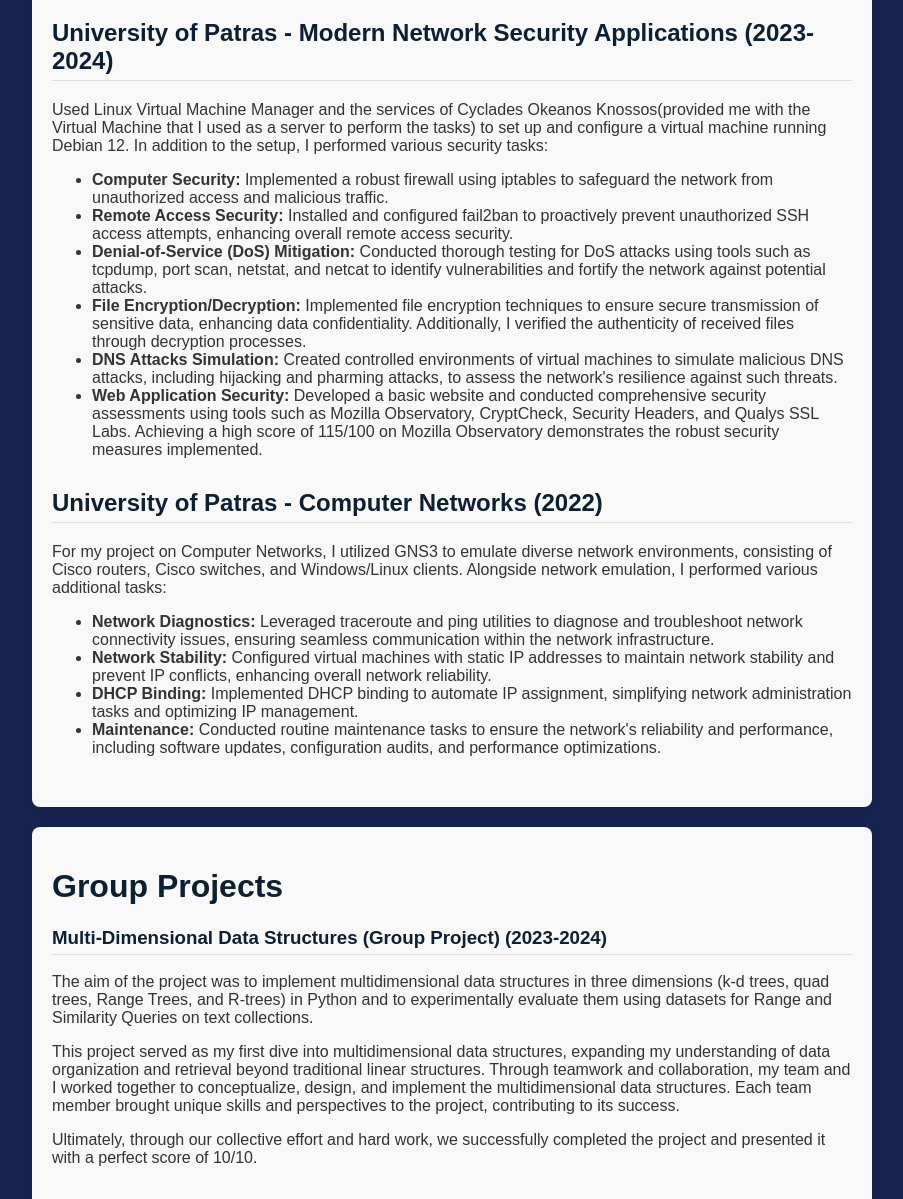
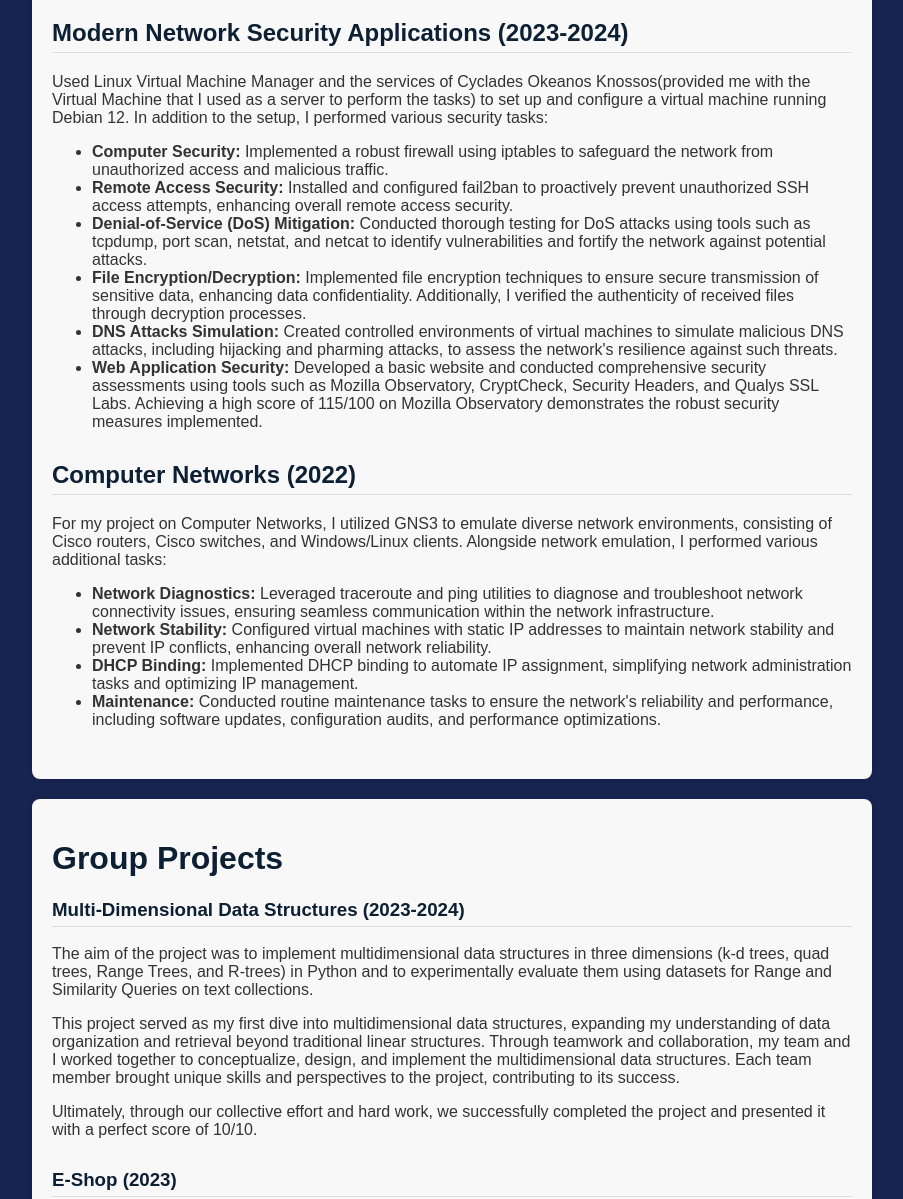
Before and after one commit to PanosStath/Website, a plain HTML site: page projects.html in a window 1280 px wide. Shown: the part 101-1300 px from the top of the page, without its empty margins (188-1091 px from the left). Drawn offline with Linux system fonts and the light colour scheme.

Commit message:
Update projects.html

```diff
--- a/projects.html
+++ b/projects.html
@@ -53,7 +53,7 @@
     <div class="container">
         <h1>My Projects</h1>
         <div class="section">
-            <h2>University of Patras - Modern Network Security Applications (2023-2024)</h2>
+            <h2>Modern Network Security Applications (2023-2024)</h2>
             <p>Used Linux Virtual Machine Manager and the services of Cyclades Okeanos Knossos(provided me with the Virtual Machine that I used as a server to perform the tasks) to set up and configure a virtual machine running Debian 12. In addition to the setup, I performed various security tasks:</p>
             <ul>
                 <li><strong>Computer Security:</strong> Implemented a robust firewall using iptables to safeguard the network from unauthorized access and malicious traffic.</li>
@@ -65,7 +65,7 @@
             </ul>
         </div>
         <div class="section">
-            <h2>University of Patras - Computer Networks (2022)</h2>
+            <h2>Computer Networks (2022)</h2>
             <p>For my project on Computer Networks, I utilized GNS3 to emulate diverse network environments, consisting of Cisco routers, Cisco switches, and Windows/Linux clients. Alongside network emulation, I performed various additional tasks:</p>
     <ul>
         <li><strong>Network Diagnostics:</strong> Leveraged traceroute and ping utilities to diagnose and troubleshoot network connectivity issues, ensuring seamless communication within the network infrastructure.</li>
@@ -78,20 +78,20 @@
     <div class="container">
         <h1>Group Projects</h1>
         <div class="section">
-            <h3>Multi-Dimensional Data Structures (Group Project) (2023-2024)</h3>
+            <h3>Multi-Dimensional Data Structures (2023-2024)</h3>
             <p>The aim of the project was to implement multidimensional data structures in three dimensions (k-d trees, quad trees, Range Trees, and R-trees) in Python and to experimentally evaluate them using datasets for Range and Similarity Queries on text collections.</p>
             <p>This project served as my first dive into multidimensional data structures, expanding my understanding of data organization and retrieval beyond traditional linear structures. Through teamwork and collaboration, my team and I worked together to conceptualize, design, and implement the multidimensional data structures. Each team member brought unique skills and perspectives to the project, contributing to its success.</p>
             <p>Ultimately, through our collective effort and hard work, we successfully completed the project and presented it with a perfect score of 10/10.</p>
         </div>
         <div class="section">
-            <h3>E-Shop (Group Project) (2023)</h3>
+            <h3>E-Shop (2023)</h3>
             <p>Our team embarked on the creation of an e-commerce platform specializing in electronics, offering a diverse range of products such as laptops, phones, tablets, and more. The e-shop served as a marketplace where individuals and companies could list their electronic items for sale.</p>
     <p>The project was approached collaboratively, with an emphasis on teamwork and effective communication. Guided by the principles of collaboration, we designated two team members as leads, each contributing to the project's direction and coordination. I had the privilege of serving as one of the lead members, facilitating collaboration and ensuring project milestones were met.</p>
 
     <p>As a result of our collective efforts and dedication to excellence, the e-shop project was successfully delivered on time and met all project objectives. Our emphasis on teamwork and leadership contributed to the project's success, exemplifying our commitment to effective collaboration and innovation.</p>
         </div>
         <div class="section">
-            <h3>Travel Agency Management System (Group Project) (2022-2023)</h3>
+            <h3>Travel Agency Management System (2022-2023)</h3>
             <p>Our team developed a Travel Agency Management System using MySQL. The system facilitated itinerary management, booking tracking, and customer management.</p>
             <p>The project involved creating a MySQL database tailored to the travel agency's needs. We applied fundamental MySQL concepts and emphasized teamwork throughout, with one member serving as lead.</p>
             <p>Despite challenges, we successfully delivered the system on time, showcasing our collaborative spirit and MySQL proficiency.</p>
```
